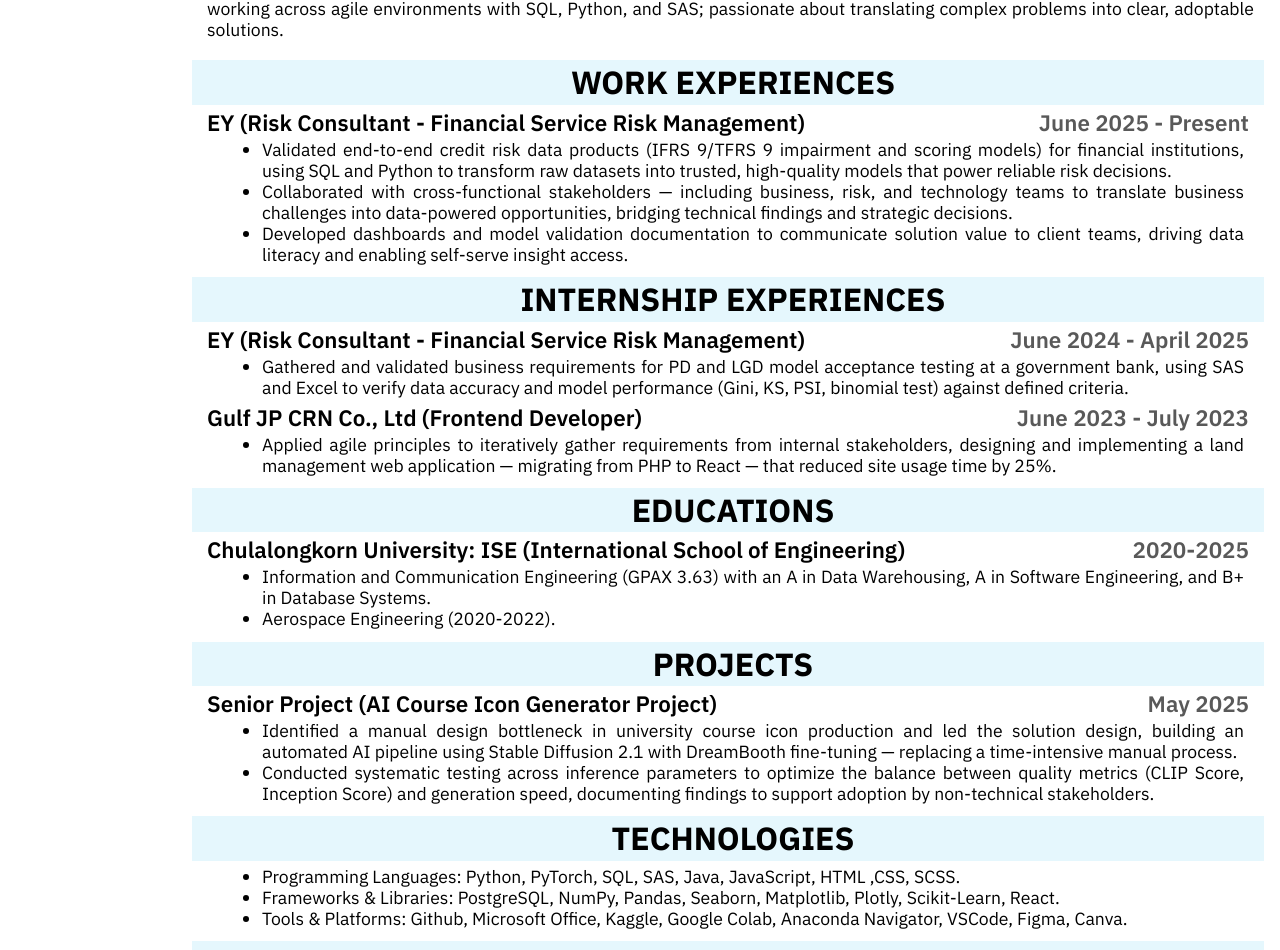
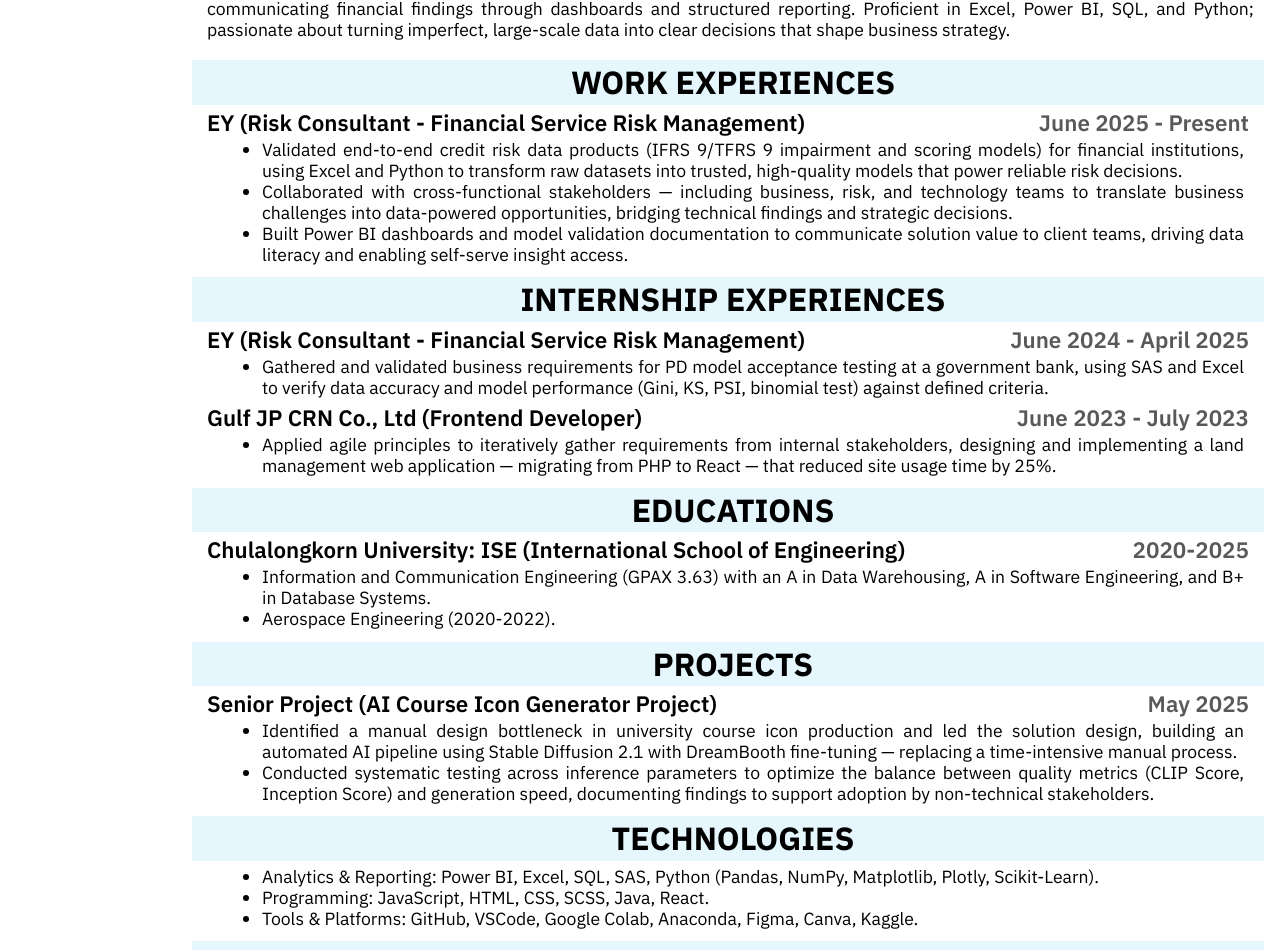
Before and after one commit to PannSengpanich/cv-application, a React (Create React App) app: page / in a window 1280 px wide. Shown: the part 259-1209 px from the top of the page. Built offline with nearby package versions, Linux system fonts and the light colour scheme.

Commit message:
Update data.js

```diff
--- a/src/data.js
+++ b/src/data.js
@@ -12,16 +12,16 @@
   { topic: "SUMMARY" },
   {
     details:
-      "Business-minded analyst with hands-on experience bridging technical and business stakeholders in financial services. Proven track record at EY gathering requirements, validating solution delivery, and communicating findings to diverse client teams. Comfortable working across agile environments with SQL, Python, and SAS; passionate about translating complex problems into clear, adoptable solutions.",
+      "Business-minded financial analyst with hands-on experience translating complex data into actionable insights for senior stakeholders in financial services. Proven track record at EY partnering with cross-functional teams, driving data quality, and communicating financial findings through dashboards and structured reporting. Proficient in Excel, Power BI, SQL, and Python; passionate about turning imperfect, large-scale data into clear decisions that shape business strategy.",
   },
 ];
 export const TechData = [
   { topic: "TECHNOLOGIES" },
   {
     details: [
-      "Programming Languages: Python, PyTorch, SQL, SAS, Java, JavaScript, HTML ,CSS, SCSS.",
-      "Frameworks & Libraries: PostgreSQL, NumPy, Pandas, Seaborn, Matplotlib, Plotly, Scikit-Learn, React.",
-      "Tools & Platforms: Github, Microsoft Office, Kaggle, Google Colab, Anaconda Navigator, VSCode,  Figma, Canva.",
+      "Analytics & Reporting: Power BI, Excel, SQL, SAS, Python (Pandas, NumPy, Matplotlib, Plotly, Scikit-Learn).",
+      "Programming: JavaScript, HTML, CSS, SCSS, Java, React.",
+      "Tools & Platforms: GitHub, VSCode, Google Colab, Anaconda, Figma, Canva, Kaggle.",
     ],
   },
 ];
@@ -50,9 +50,9 @@
   {
     head: "EY (Risk Consultant - Financial Service Risk Management)",
     details: [
-      "Validated end-to-end credit risk data products (IFRS 9/TFRS 9 impairment and scoring models) for financial institutions, using SQL and Python to transform raw datasets into trusted, high-quality models that power reliable risk decisions.",
+      "Validated end-to-end credit risk data products (IFRS 9/TFRS 9 impairment and scoring models) for financial institutions, using Excel and Python to transform raw datasets into trusted, high-quality models that power reliable risk decisions.",
       "Collaborated with cross-functional stakeholders — including business, risk, and technology teams to translate business challenges into data-powered opportunities, bridging technical findings and strategic decisions.",
-      "Developed dashboards and model validation documentation to communicate solution value to client teams, driving data literacy and enabling self-serve insight access.",
+      "Built Power BI dashboards and model validation documentation to communicate solution value to client teams, driving data literacy and enabling self-serve insight access.",
     ],
     date: "June 2025 - Present",
   },
@@ -63,7 +63,7 @@
     head: "EY (Risk Consultant - Financial Service Risk Management)",
 
     details: [
-      "Gathered and validated business requirements for PD and LGD model acceptance testing at a government bank, using SAS and Excel to verify data accuracy and model performance (Gini, KS, PSI, binomial test) against defined criteria.",
+      "Gathered and validated business requirements for PD model acceptance testing at a government bank, using SAS and Excel to verify data accuracy and model performance (Gini, KS, PSI, binomial test) against defined criteria.",
     ],
     date: "June 2024 - April 2025",
   },
```
